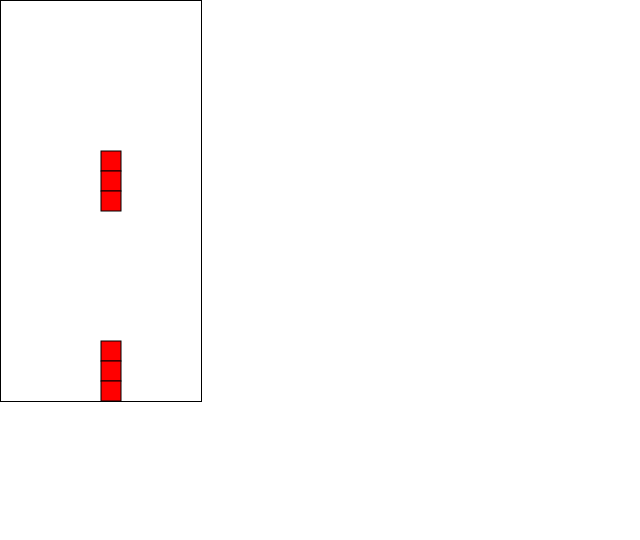
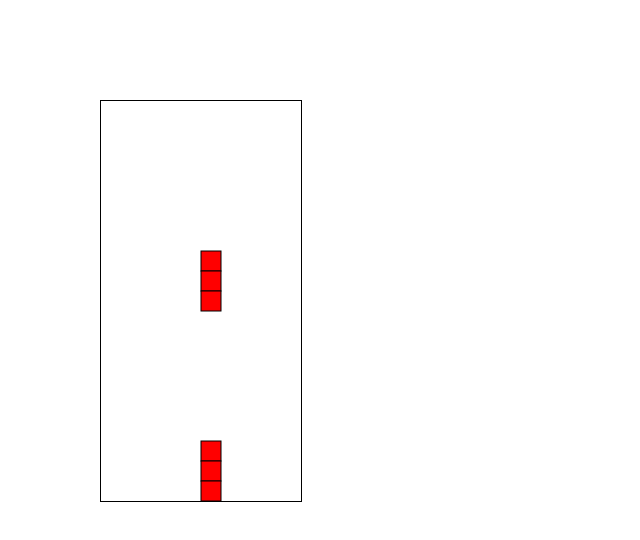
Before and after one commit to RedSwift/Broken, a plain HTML site: page index.html in a window 1280 px wide. Shown: the whole page, without its empty margins (0-640 px from the left). Drawn offline with nearby package versions, Linux system fonts and the light colour scheme.

Commit message:
shifted canvas slightly

```diff
--- a/styles.css
+++ b/styles.css
@@ -1,3 +1,5 @@
 canvas {
   border: 1px solid black;
+  margin-top: 100px;
+  margin-left: 100px;
 }
```
